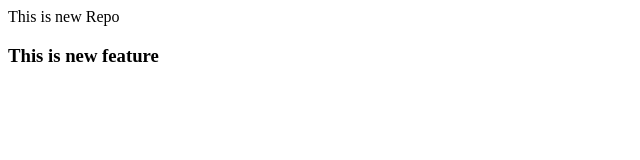
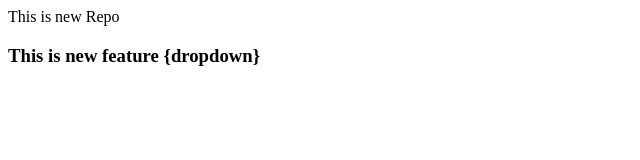
Before and after one commit to aabhas-0418/LocalRepo, a plain HTML site: page index.html in a window 1280 px wide. Shown: the whole page, without its empty margins (0-640 px from the left). Drawn offline with Linux system fonts and the light colour scheme.

Commit message:
Add dropdown

```diff
--- a/index.html
+++ b/index.html
@@ -1,2 +1,2 @@
 <p>This is new Repo</p>
-<h3>This is new feature</h3>
+<h3>This is new feature {dropdown}</h3>
```
